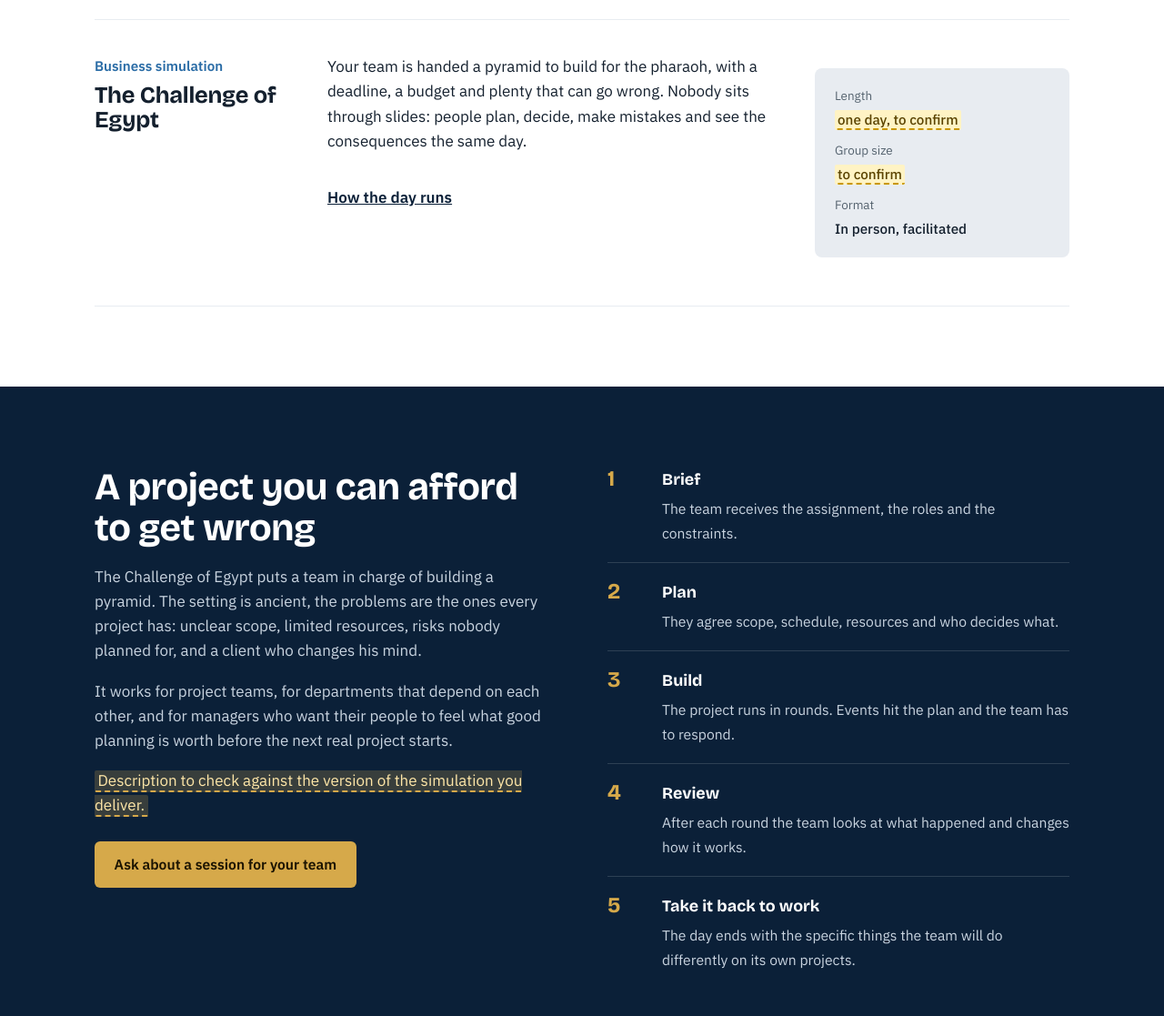
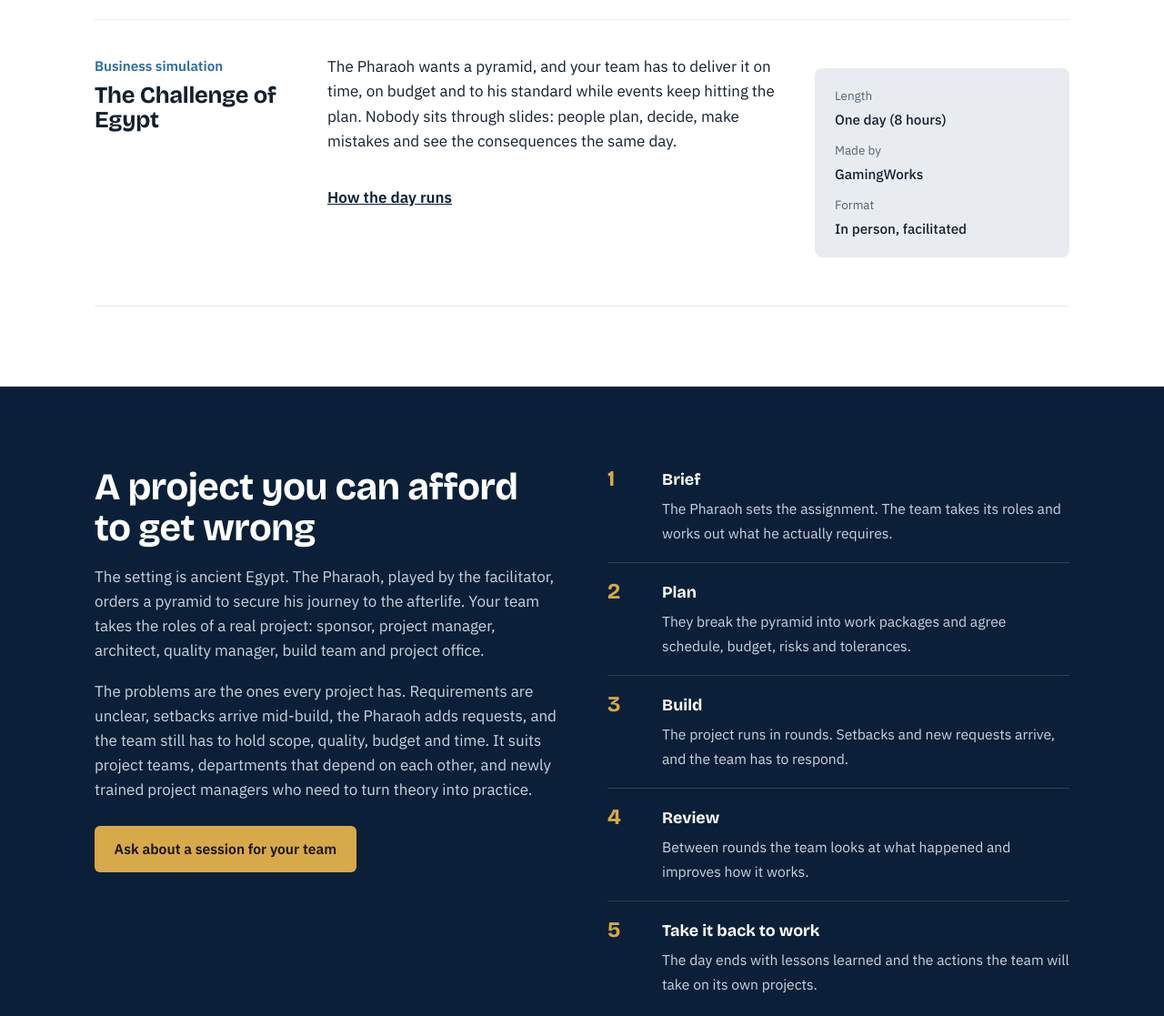
Before and after one commit to ahmedsabea-ai/polaris-website, a plain HTML site: page index.html in a window 1280 px wide. Shown: the part 1980-3097 px from the top of the page at 91% size. Drawn offline with nearby package versions, Linux system fonts and the light colour scheme.

Commit message:
Finalise programme facts and the Challenge of Egypt description
Supply chain course is 40 hours, the simulation is one 8-hour day, and
its description now follows GamingWorks' own account. Open-course dates
line removed.

Co-Authored-By: Claude Fable 5.2 <noreply@anthropic.com>
Claude-Session: https://claude.ai/code/session_01V8yQuJeUDARMMCAWqgUZDz

```diff
--- a/index.html
+++ b/index.html
@@ -5,11 +5,6 @@
 <meta name="viewport" content="width=device-width, initial-scale=1">
 <title>Polaris Human Development | Supply chain, Lean Six Sigma and simulation training</title>
 <meta name="description" content="Polaris trains teams in supply chain management and Lean Six Sigma Green Belt, and runs the Challenge of Egypt project simulation.">
-<!--
-  DRAFT. Everything wrapped in <span class="tbc"> is a placeholder the owner must confirm
-  or replace before launch (accreditations, durations, phone, location, "since" year).
-  To hide the yellow markers once the text is final, delete the .tbc rule in the CSS.
--->
 <link rel="preconnect" href="https://fonts.googleapis.com">
 <link rel="preconnect" href="https://fonts.gstatic.com" crossorigin>
 <link href="https://fonts.googleapis.com/css2?family=Bricolage+Grotesque:opsz,wght@12..96,500;12..96,700&family=IBM+Plex+Sans:wght@400;500;600&display=swap" rel="stylesheet">
@@ -232,7 +227,7 @@ footer a{color:#C9D4E0}
           </ul>
         </div>
         <dl class="facts">
-          <dt>Length</dt><dd><span class="tbc">to confirm</span></dd>
+          <dt>Length</dt><dd>40 hours</dd>
           <dt>Prepares you for</dt><dd>ASCM (APICS) CSCP exam</dd>
           <dt>Format</dt><dd>Classroom, online or in-house</dd>
         </dl>
@@ -267,12 +262,12 @@ footer a{color:#C9D4E0}
           <h3>The Challenge of Egypt</h3>
         </div>
         <div>
-          <p>Your team is handed a pyramid to build for the pharaoh, with a deadline, a budget and plenty that can go wrong. Nobody sits through slides: people plan, decide, make mistakes and see the consequences the same day.</p>
+          <p>The Pharaoh wants a pyramid, and your team has to deliver it on time, on budget and to his standard while events keep hitting the plan. Nobody sits through slides: people plan, decide, make mistakes and see the consequences the same day.</p>
           <a class="more" href="#simulation">How the day runs</a>
         </div>
         <dl class="facts">
-          <dt>Length</dt><dd><span class="tbc">one day, to confirm</span></dd>
-          <dt>Group size</dt><dd><span class="tbc">to confirm</span></dd>
+          <dt>Length</dt><dd>One day (8 hours)</dd>
+          <dt>Made by</dt><dd>GamingWorks</dd>
           <dt>Format</dt><dd>In person, facilitated</dd>
         </dl>
       </article>
@@ -285,17 +280,16 @@ footer a{color:#C9D4E0}
   <div class="wrap">
     <div>
       <h2>A project you can afford to get wrong</h2>
-      <p style="margin-top:18px">The Challenge of Egypt puts a team in charge of building a pyramid. The setting is ancient, the problems are the ones every project has: unclear scope, limited resources, risks nobody planned for, and a client who changes his mind.</p>
-      <p>It works for project teams, for departments that depend on each other, and for managers who want their people to feel what good planning is worth before the next real project starts.</p>
-      <p><span class="tbc">Description to check against the version of the simulation you deliver.</span></p>
+      <p style="margin-top:18px">The setting is ancient Egypt. The Pharaoh, played by the facilitator, orders a pyramid to secure his journey to the afterlife. Your team takes the roles of a real project: sponsor, project manager, architect, quality manager, build team and project office.</p>
+      <p>The problems are the ones every project has. Requirements are unclear, setbacks arrive mid-build, the Pharaoh adds requests, and the team still has to hold scope, quality, budget and time. It suits project teams, departments that depend on each other, and newly trained project managers who need to turn theory into practice.</p>
       <a class="btn btn-gold" href="#contact" style="margin-top:8px">Ask about a session for your team</a>
     </div>
     <ol class="day">
-      <li><div><strong>Brief</strong><span>The team receives the assignment, the roles and the constraints.</span></div></li>
-      <li><div><strong>Plan</strong><span>They agree scope, schedule, resources and who decides what.</span></div></li>
-      <li><div><strong>Build</strong><span>The project runs in rounds. Events hit the plan and the team has to respond.</span></div></li>
-      <li><div><strong>Review</strong><span>After each round the team looks at what happened and changes how it works.</span></div></li>
-      <li><div><strong>Take it back to work</strong><span>The day ends with the specific things the team will do differently on its own projects.</span></div></li>
+      <li><div><strong>Brief</strong><span>The Pharaoh sets the assignment. The team takes its roles and works out what he actually requires.</span></div></li>
+      <li><div><strong>Plan</strong><span>They break the pyramid into work packages and agree schedule, budget, risks and tolerances.</span></div></li>
+      <li><div><strong>Build</strong><span>The project runs in rounds. Setbacks and new requests arrive, and the team has to respond.</span></div></li>
+      <li><div><strong>Review</strong><span>Between rounds the team looks at what happened and improves how it works.</span></div></li>
+      <li><div><strong>Take it back to work</strong><span>The day ends with lessons learned and the actions the team will take on its own projects.</span></div></li>
     </ol>
   </div>
 </section>
@@ -310,7 +304,7 @@ footer a{color:#C9D4E0}
       </div>
       <div class="format">
         <h3>For individuals</h3>
-        <p>Join an open course alongside people from other companies. <span class="tbc">Upcoming dates to add.</span></p>
+        <p>Join an open course alongside people from other companies.</p>
       </div>
     </div>
 
```
